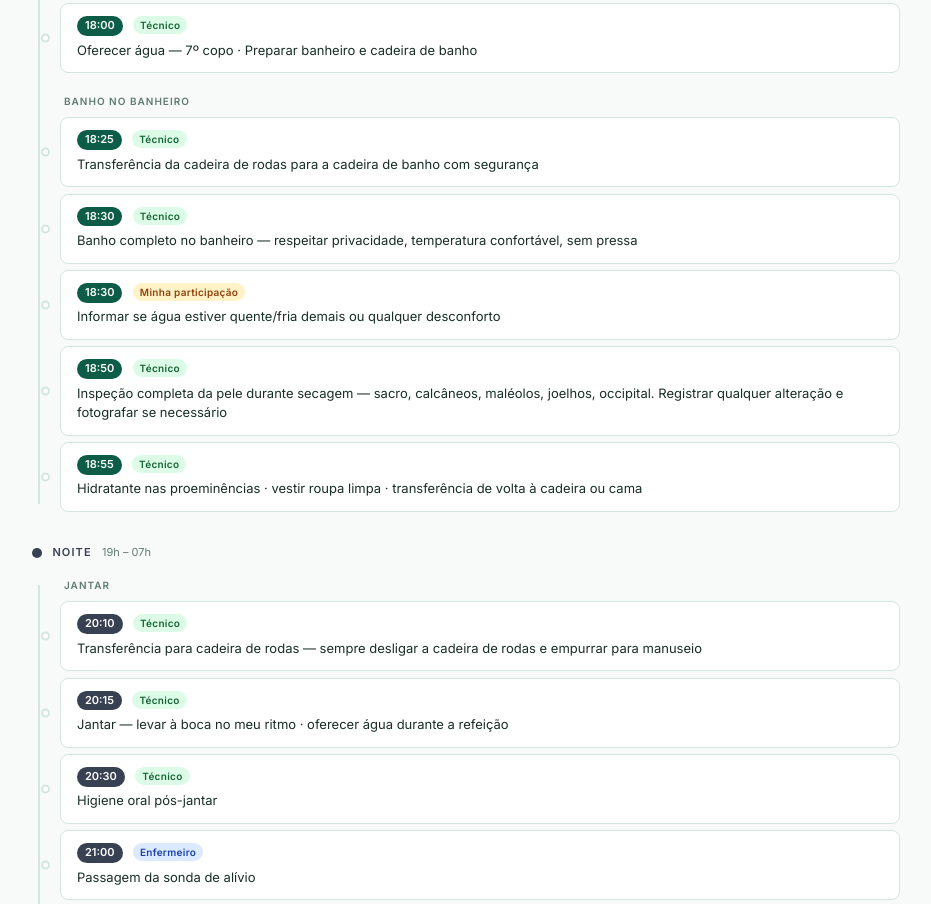
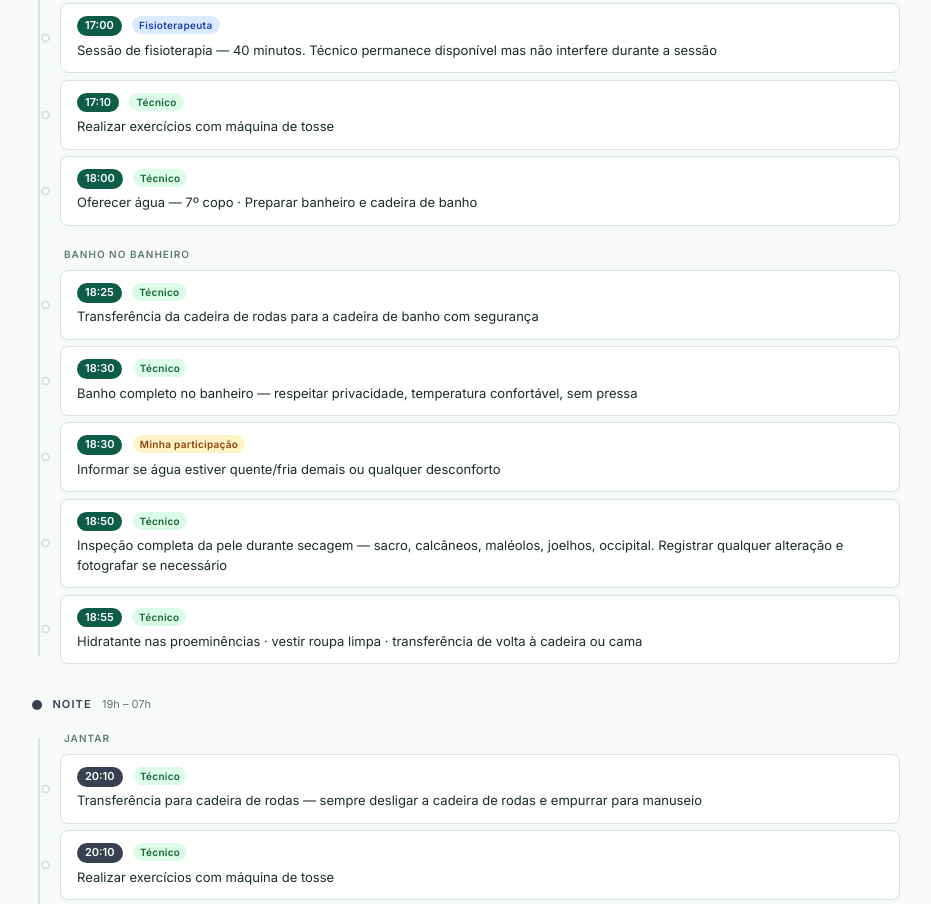
Before and after one commit to syaoranea/home-care, a plain HTML site: page index.html in a window 1280 px wide. Shown: the part 2892-3796 px from the top of the page, without its empty margins (174-1105 px from the left). Drawn offline with nearby package versions, Linux system fonts and the light colour scheme.

Commit message:
Adiciona exercícios com máquina de tosse às 10:10, 17:10 e 20:10 em todos os dias

```diff
--- a/index.html
+++ b/index.html
@@ -489,6 +489,7 @@ footer {
         <div class="tl-group">
           <div class="tl-section-label">Trabalho</div>
           <div class="tl-item"><div class="tl-top"><span class="tl-time">10:00</span><span class="badge b-tec">Técnico</span></div><div class="tl-label">Verificar postura na cadeira de rodas — reposicionamento discreto se necessário</div><div class="tl-note">💼 Em atividade profissional — não interromper sem necessidade</div></div>
+          <div class="tl-item"><div class="tl-top"><span class="tl-time">10:10</span><span class="badge b-tec">Técnico</span></div><div class="tl-label">Realizar exercícios com máquina de tosse</div></div>
           <div class="tl-item"><div class="tl-top"><span class="tl-time">10:40</span><span class="badge b-tec">Técnico</span></div><div class="tl-label">Tomar vitaminas: Ômega 3, Coenzima Q10, L-Carnitina, Metilcobalamina</div></div>
           <div class="tl-item"><div class="tl-top"><span class="tl-time">11:30</span><span class="badge b-tec">Técnico</span></div><div class="tl-label">Aferir SpO₂ e registrar — de forma discreta, sem interromper o trabalho</div></div>
           <div class="tl-item"><div class="tl-top"><span class="tl-time">11:50</span><span class="badge b-tec">Técnico</span></div><div class="tl-label">Administrar sulfato ferroso — 30 min antes do almoço. Oferecer com suco de laranja. Registrar horário</div><div class="tl-note">⚠️ Não oferecer com leite ou café</div></div>
@@ -512,6 +513,7 @@ footer {
           <div class="tl-item"><div class="tl-top"><span class="tl-time">16:00</span><span class="badge b-enf">Enfermeiro</span></div><div class="tl-label">Passagem da sonda de alívio</div></div>
           <div class="tl-item"><div class="tl-top"><span class="tl-time">16:30</span><span class="badge b-tec">Técnico</span></div><div class="tl-label">Administrar risdiplam — diluído conforme orientação médica. Registrar horário e lote. Não atrasar esta dose</div><div class="tl-note">⚠️ Dose crítica — não atrasar</div></div>
           <div class="tl-item"><div class="tl-top"><span class="tl-time">17:00</span><span class="badge b-enf">Fisioterapeuta</span></div><div class="tl-label">Sessão de fisioterapia — 40 minutos. Técnico permanece disponível mas não interfere durante a sessão</div></div>
+          <div class="tl-item"><div class="tl-top"><span class="tl-time">17:10</span><span class="badge b-tec">Técnico</span></div><div class="tl-label">Realizar exercícios com máquina de tosse</div></div>
           <div class="tl-item"><div class="tl-top"><span class="tl-time">18:00</span><span class="badge b-tec">Técnico</span></div><div class="tl-label">Oferecer água — 7º copo · Preparar banheiro e cadeira de banho</div></div>
         </div>
         <div class="tl-group">
@@ -535,6 +537,7 @@ footer {
         <div class="tl-group">
           <div class="tl-section-label">Jantar</div>
           <div class="tl-item"><div class="tl-top"><span class="tl-time n">20:10</span><span class="badge b-tec">Técnico</span></div><div class="tl-label">Transferência para cadeira de rodas — sempre desligar a cadeira de rodas e empurrar para manuseio</div></div>
+          <div class="tl-item"><div class="tl-top"><span class="tl-time n">20:10</span><span class="badge b-tec">Técnico</span></div><div class="tl-label">Realizar exercícios com máquina de tosse</div></div>
           <div class="tl-item"><div class="tl-top"><span class="tl-time n">20:15</span><span class="badge b-tec">Técnico</span></div><div class="tl-label">Jantar — levar à boca no meu ritmo · oferecer água durante a refeição</div></div>
           <div class="tl-item"><div class="tl-top"><span class="tl-time n">20:30</span><span class="badge b-tec">Técnico</span></div><div class="tl-label">Higiene oral pós-jantar</div></div>
           <div class="tl-item"><div class="tl-top"><span class="tl-time n">21:00</span><span class="badge b-enf">Enfermeiro</span></div><div class="tl-label">Passagem da sonda de alívio</div></div>
@@ -587,6 +590,7 @@ footer {
       <div class="tl-group">
         <div class="tl-section-label">Trabalho</div>
         <div class="tl-item"><div class="tl-top"><span class="tl-time">${fisio ? '09:10' : '08:30'}</span><span class="badge b-tec">Técnico</span></div><div class="tl-label">Verificar postura na cadeira de rodas — reposicionamento discreto</div><div class="tl-note">💼 Em atividade profissional até 18h20 — não interromper sem necessidade</div></div>
+        <div class="tl-item"><div class="tl-top"><span class="tl-time">10:10</span><span class="badge b-tec">Técnico</span></div><div class="tl-label">Realizar exercícios com máquina de tosse</div></div>
         <div class="tl-item"><div class="tl-top"><span class="tl-time">10:40</span><span class="badge b-tec">Técnico</span></div><div class="tl-label">Tomar vitaminas: Ômega 3, Coenzima Q10, L-Carnitina, Metilcobalamina</div></div>
         <div class="tl-item"><div class="tl-top"><span class="tl-time">11:30</span><span class="badge b-tec">Técnico</span></div><div class="tl-label">Aferir SpO₂ e registrar — discretamente</div></div>
       </div>` : `
@@ -649,6 +653,7 @@ footer {
               ? `<div class="tl-item"><div class="tl-top"><span class="tl-time">17:00</span><span class="badge b-enf">Fisioterapeuta</span></div><div class="tl-label">Sessão de fisioterapia — 40 minutos. Técnico permanece disponível mas não interfere durante a sessão</div></div>`
               : `<div class="tl-item"><div class="tl-top"><span class="tl-time">17:00</span><span class="badge b-tec">Técnico</span></div><div class="tl-label">Oferecer água — 6º copo da tarde</div></div>`
             }
+            <div class="tl-item"><div class="tl-top"><span class="tl-time">17:10</span><span class="badge b-tec">Técnico</span></div><div class="tl-label">Realizar exercícios com máquina de tosse</div></div>
             <div class="tl-item"><div class="tl-top"><span class="tl-time">18:00</span><span class="badge b-tec">Técnico</span></div><div class="tl-label">Oferecer água — 7º copo · preparar banheiro e cadeira de banho</div></div>
           </div>
           <div class="tl-group">
@@ -670,6 +675,7 @@ footer {
           <div class="tl-group">
             <div class="tl-section-label">Jantar</div>
             <div class="tl-item"><div class="tl-top"><span class="tl-time n">20:10</span><span class="badge b-tec">Técnico</span></div><div class="tl-label">Transferência para cadeira de rodas — sempre desligar a cadeira de rodas e empurrar para manuseio</div></div>
+            <div class="tl-item"><div class="tl-top"><span class="tl-time n">20:10</span><span class="badge b-tec">Técnico</span></div><div class="tl-label">Realizar exercícios com máquina de tosse</div></div>
             <div class="tl-item"><div class="tl-top"><span class="tl-time n">20:15</span><span class="badge b-tec">Técnico</span></div><div class="tl-label">Jantar — levar à boca no meu ritmo · oferecer água durante a refeição</div></div>
             <div class="tl-item"><div class="tl-top"><span class="tl-time n">20:30</span><span class="badge b-tec">Técnico</span></div><div class="tl-label">Higiene oral pós-jantar</div></div>
             <div class="tl-item"><div class="tl-top"><span class="tl-time n">21:00</span><span class="badge b-enf">Enfermeiro</span></div><div class="tl-label">Passagem da sonda de alívio</div></div>
```
